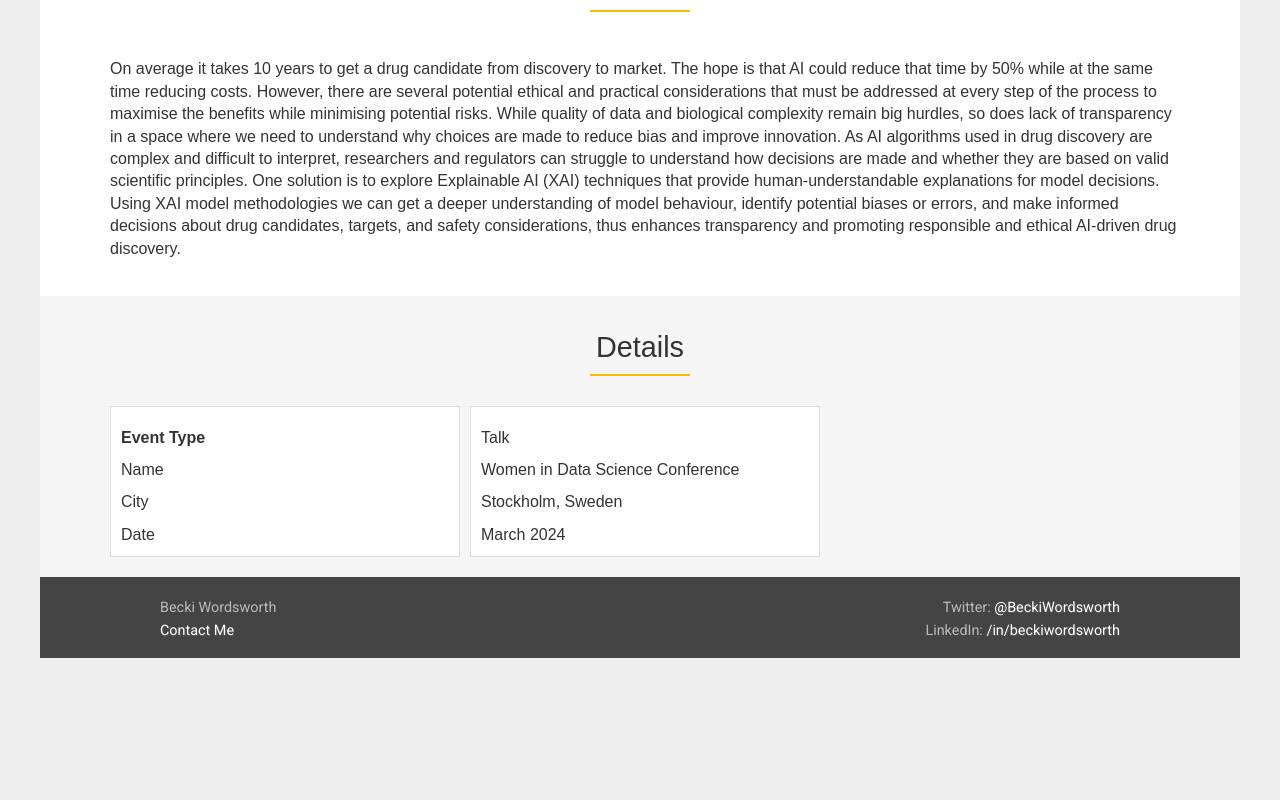
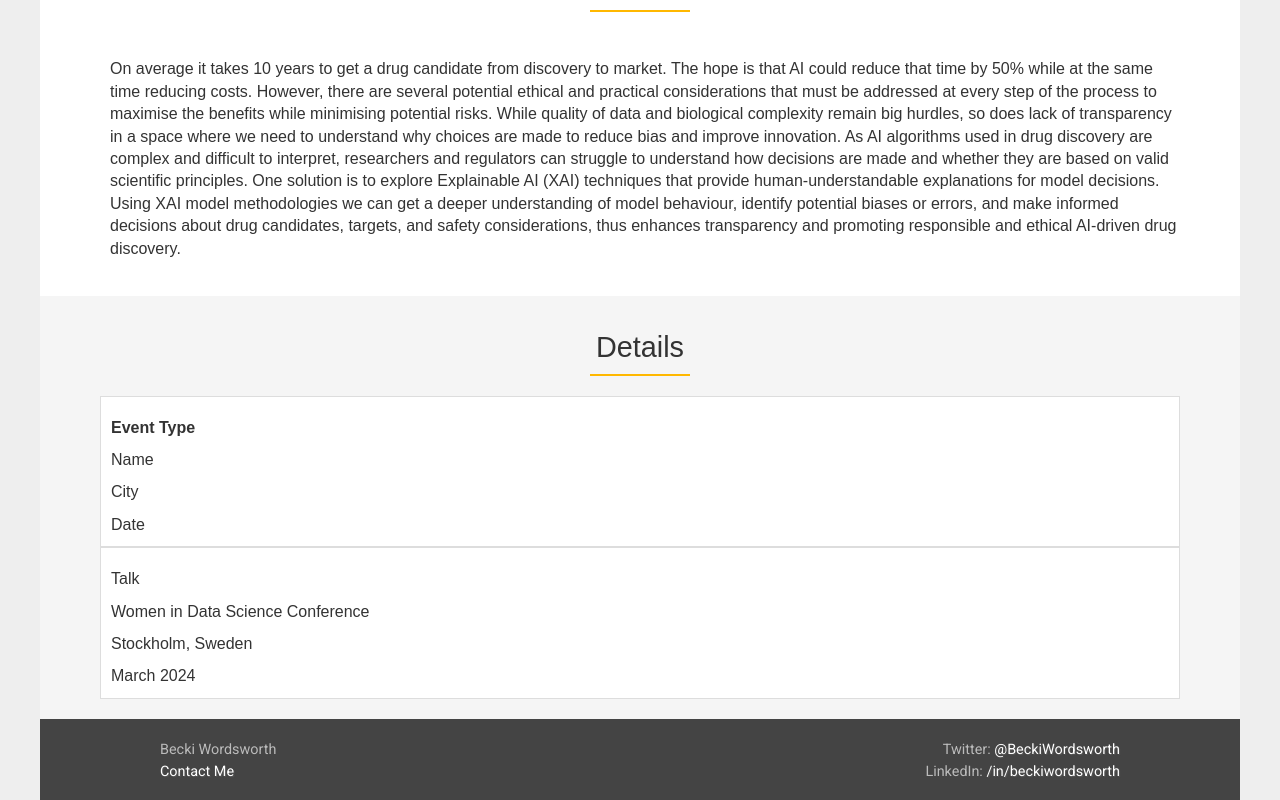
Before and after one commit to BeckiWordsworth/Portfolio, a React (Create React App) app in the folder app/: page /talks/1 in a window 1280 px wide. Shown: the part 986-1786 px from the top of the page. Before the commit the page ends 1644 px from the top, so only its background shows below. Built offline with nearby package versions, Linux system fonts and the light colour scheme; a web font is replaced by a local one.

Commit message:
Trying to fix styling issues

```diff
--- a/app/src/Components/ProjectPage/style.css
+++ b/app/src/Components/ProjectPage/style.css
@@ -1,10 +1,10 @@
-.project-page{
+.talk-page{
     margin: 60px auto 0px 0px;
     max-width: 1200px;
     background-color: white;}
 
 
-.project-image {
+.talk-image {
   text-align: center;
   background-repeat: no-repeat;
   background-size: cover;
@@ -23,49 +23,45 @@
   padding: 0px;
 }
 
-.tech-specs-container {
-  display: grid;
-  grid-template-columns: 1fr 1fr 1fr;
-  grid-column-gap: 10px;
-  grid-row-gap: 10px;
+.talk-specs-box {
   padding-top: 10px;
   padding-left: 10px;
 }
 
 
 @media only screen and (max-width: 880px) and (min-width: 600px) {
-  .tech-specs-container {
+  .talk-specs-container {
     grid-template-columns: 1fr 1fr;
   }
 }
 
 @media only screen and (max-width: 600px) {
-  .tech-specs-container {
+  .talk-specs-container {
     grid-template-columns: 1fr;
   }
 }
 
-.tech-specs-container div {
+.talk-specs-container div {
   border: solid 1px #ddd;
   background-color: #ffffff;
   padding: 10px;
 }
 
-.tech-specs-container h3 {
+.talk-specs-container h3 {
   text-align: center;
   padding: 0px;
   margin: 0px;
   margin-top: 10px;
 }
 
-.tech-specs-container ul {
+.talk-specs-container ul {
   list-style-type: none;
   margin: 0px;
   padding: 0px;
   margin-top: 10px;
 }
 
-.tech-specs-container ul li {
+.talk-specs-container ul li {
   display: block;
   padding: 4px;
 }
@@ -99,16 +95,16 @@
 }
 
 
-.project-page section {
+.talk-page section {
   padding-top: 20px;
   padding-bottom: 20px;
 }
 
-.project-page section:nth-child(odd) {
+.talk-page section:nth-child(odd) {
   background-color: #f5f5f5;
 }
 
-.project-page section h2 {
+.talk-page section h2 {
   text-align: center;
   font-weight: normal;
   font-size: 1.8em;
@@ -116,17 +112,17 @@
   margin-bottom: 15px;
 }
 
-.project-page-writing {
+.talk-page-writing {
   text-align: justify;;
 }
 
-.project-page-writing h1 {
+.talk-page-writing h1 {
   padding-top: 24px;
   padding-bottom: 4px;
   font-weight: normal;
 }
 
-.project-page-section hr {
+.talk-page-section hr {
   width: 100px;
   color: #ffb800;
   background-color: #ffb800;
--- a/app/src/Components/TalkPage/index.js
+++ b/app/src/Components/TalkPage/index.js
@@ -22,26 +22,26 @@ const TalkPage = () => {
   }
 
   return (
-    <div className="project-page">
-      <div className="project-page-writing content-padding">
+    <div className="talk-page">
+      <div className="talk-page-writing content-padding">
         <h1>{talk.title}</h1>
-        <img className="project-image" src={"/" + talk.previewImage} alt={talk.title} />
+        <img className="talk-image" src={"/" + talk.previewImage} alt={talk.title} />
       </div>
 
-      <section className="project-page-section content-padding">
+      <section className="talk-page-section content-padding">
         <h2>Overview</h2>
         <hr />
 
-        <div className="tech-specs-box">
+        <div className="talk-specs-box">
           <p>{talk.description}</p>
         </div>
       </section>
 
-      <section className="project-page-section content-padding">
+      <section className="talk-page-section content-padding">
         <h2>Details</h2>
         <hr />
 
-        <div className="tech-specs-container">
+        <div className="talk-specs-container">
           <div className="toolbox-component">
             <ul>
               <b>Event Type</b>
--- a/app/src/Components/TalkPage/style.css
+++ b/app/src/Components/TalkPage/style.css
@@ -33,6 +33,10 @@ padding-left: 10px;
 }
 
 .tech-specs-box {
+  display: grid;
+  grid-template-columns: 1fr 1fr 1fr;
+  grid-column-gap: 10px;
+  grid-row-gap: 10px;
   padding-top: 10px;
   padding-left: 10px;
   }
```
